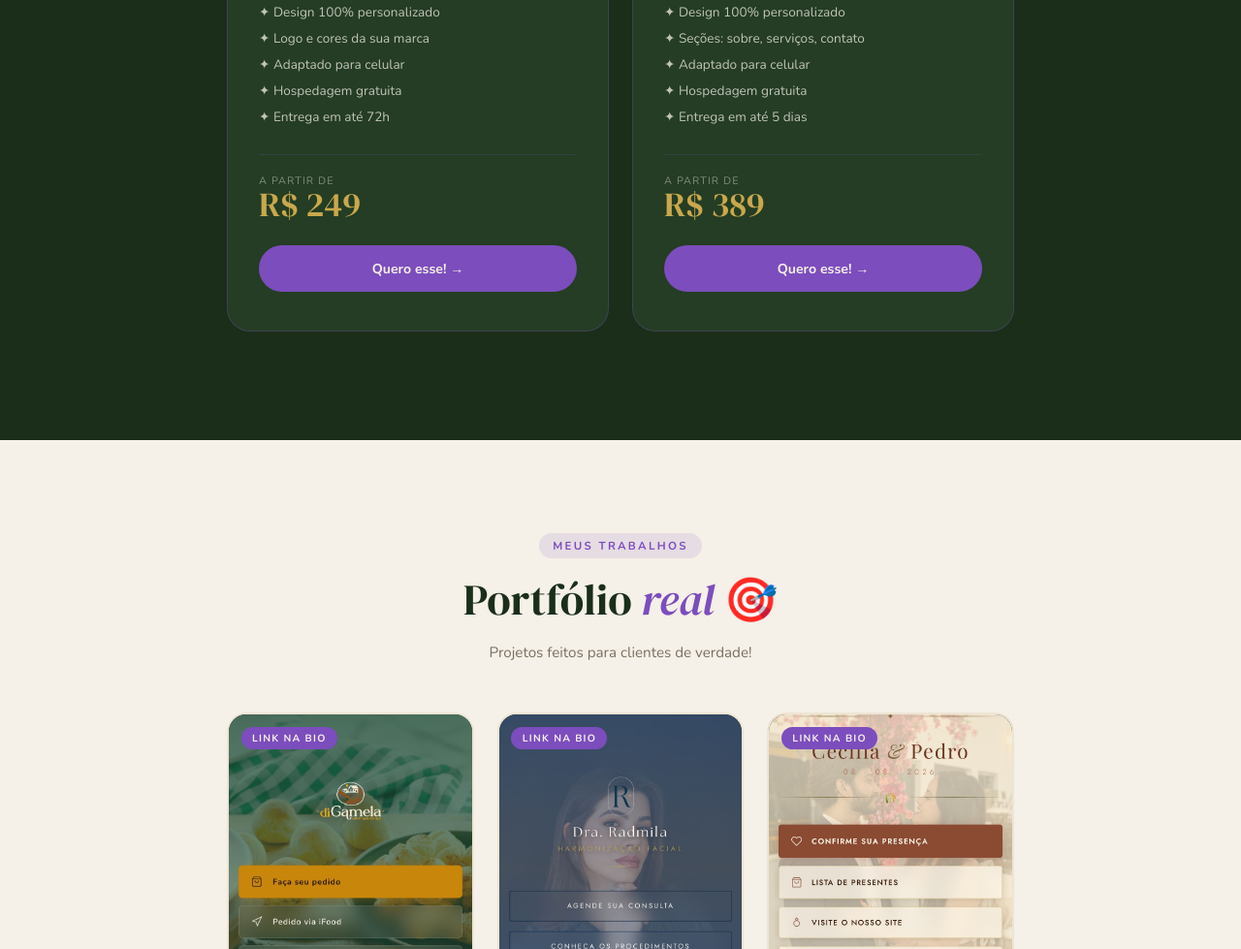
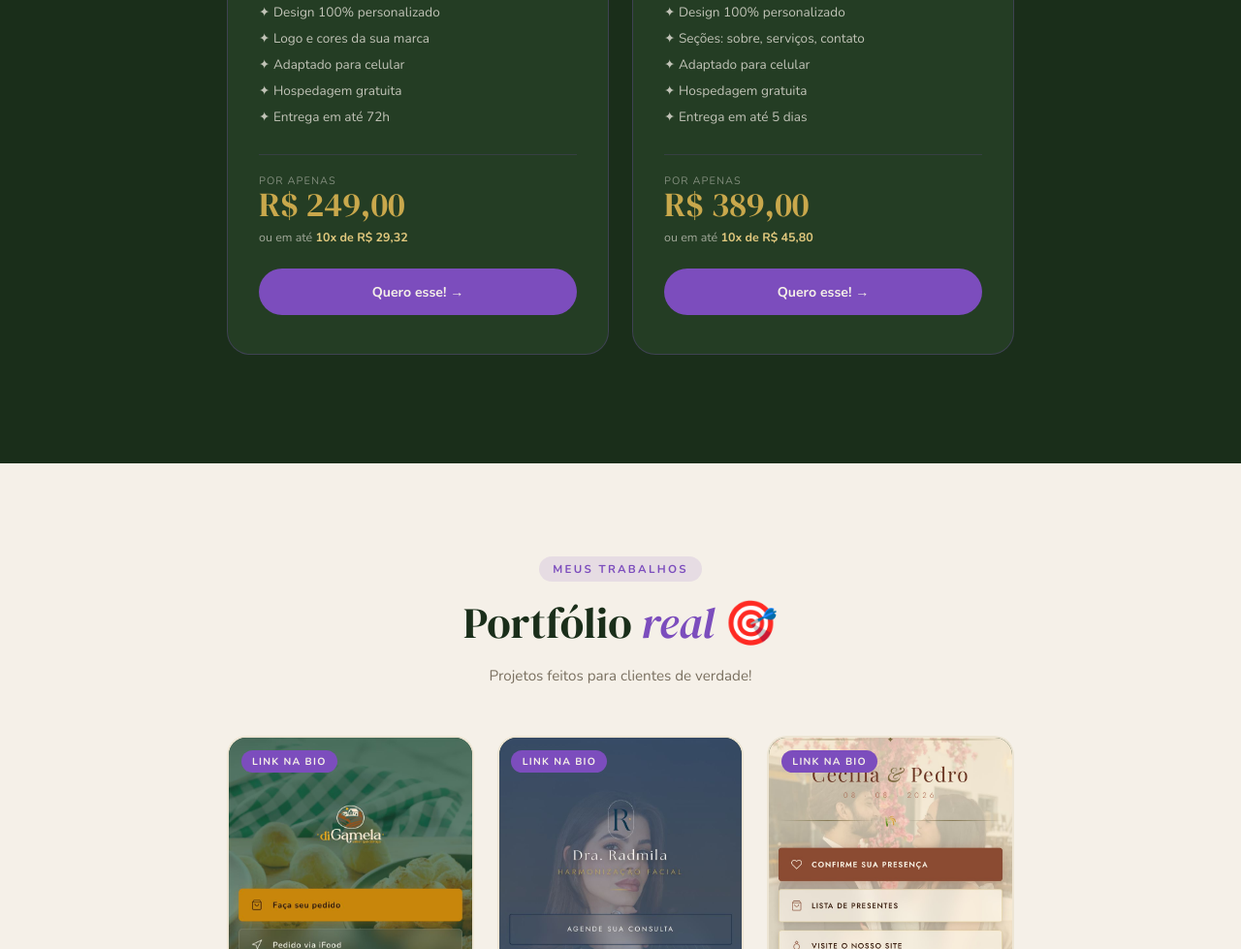
Before and after one commit to cecisasou135-stack/projeto-CeSitez, a plain HTML site: page index.html in a window 1280 px wide. Shown: the part 2358-3337 px from the top of the page at 97% size. Drawn offline with nearby package versions, Linux system fonts and the light colour scheme.

Commit message:
Ajusta precos e adiciona parcelamento nos cards
- "a partir de" passa a ser "por apenas"
- Valores formatados: R$ 249,00 e R$ 389,00
- Adiciona linha de parcelamento (10x de R$ 29,32 e 10x de R$ 45,80)

Co-Authored-By: Claude Opus 5 (1M context) <noreply@anthropic.com>

```diff
--- a/index.html
+++ b/index.html
@@ -7,7 +7,7 @@
   <link rel="preconnect" href="https://fonts.googleapis.com" />
   <link rel="preconnect" href="https://fonts.gstatic.com" crossorigin />
   <link href="https://fonts.googleapis.com/css2?family=Nunito:ital,wght@0,400;0,600;0,700;0,800;1,400&family=DM+Serif+Display:ital@0;1&display=swap" rel="stylesheet" />
-  <link rel="stylesheet" href="style.css?v=4" />
+  <link rel="stylesheet" href="style.css?v=5" />
 </head>
 <body>
 
@@ -105,8 +105,9 @@
           </ul>
           <div class="card-footer">
             <div class="price-box">
-              <span class="price-from">a partir de</span>
-              <span class="price-val">R$ 249</span>
+              <span class="price-from">por apenas</span>
+              <span class="price-val">R$ 249,00</span>
+              <span class="price-parcela">ou em até <strong>10x de R$ 29,32</strong></span>
             </div>
           </div>
           <a href="#contato" class="card-btn">Quero esse! →</a>
@@ -125,8 +126,9 @@
           </ul>
           <div class="card-footer">
             <div class="price-box">
-              <span class="price-from">a partir de</span>
-              <span class="price-val">R$ 389</span>
+              <span class="price-from">por apenas</span>
+              <span class="price-val">R$ 389,00</span>
+              <span class="price-parcela">ou em até <strong>10x de R$ 45,80</strong></span>
             </div>
           </div>
           <a href="#contato" class="card-btn">Quero esse! →</a>
--- a/style.css
+++ b/style.css
@@ -376,6 +376,16 @@ h2 em {
   color: var(--gold);
   line-height: 1;
 }
+.price-parcela {
+  font-size: .78rem;
+  color: rgba(245,240,232,.6);
+  margin-top: .4rem;
+  line-height: 1.4;
+}
+.price-parcela strong {
+  color: var(--gold-light);
+  font-weight: 700;
+}
 
 
 .card-btn {
```
